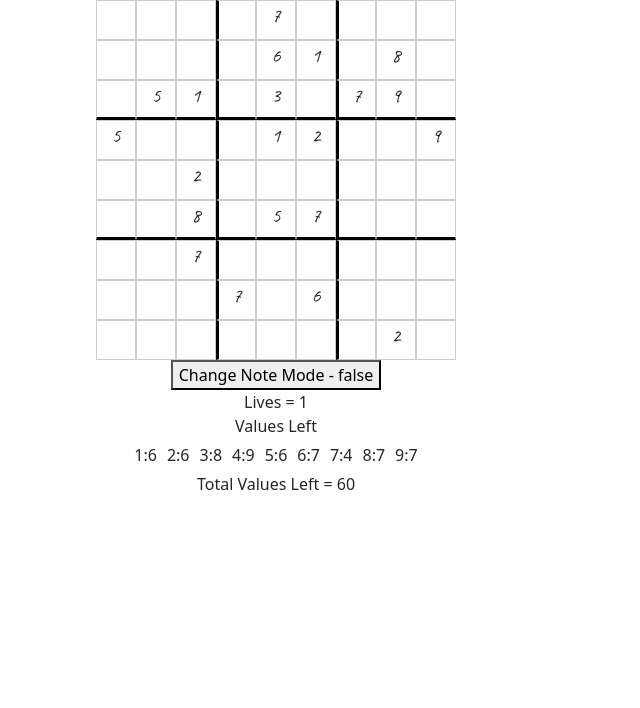
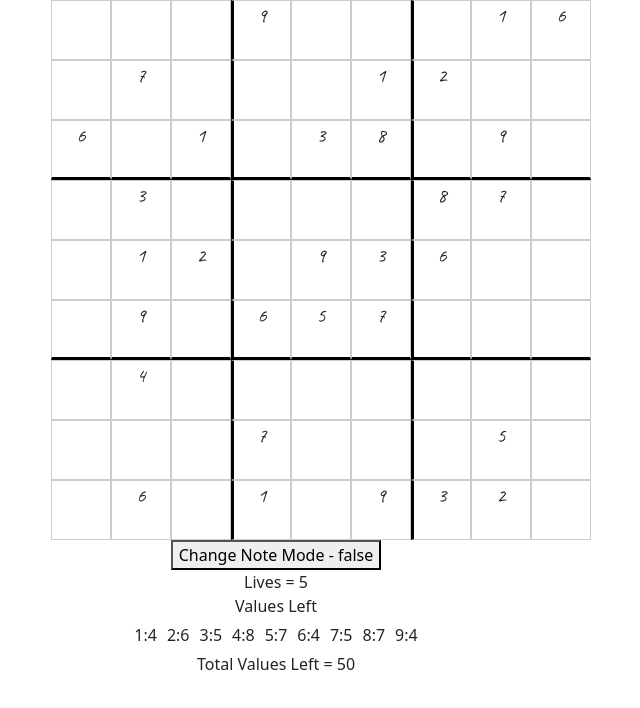
Before and after one commit to Juan-Martinez-306/sudoku-ag-ts, a React (Create React App) app: page / in a window 1280 px wide. Shown: the top 708 px of the page, without its empty margins (364-1004 px from the left). Built offline with nearby package versions, Linux system fonts and the light colour scheme.

Commit message:
Aided note taking by preventing impossible values based on already revealed boxes and highlight the conflicting revealed boxes.

```diff
--- a/src/App.tsx
+++ b/src/App.tsx
@@ -1,4 +1,4 @@
-import React, { useState } from "react";
+import React, { useEffect, useState } from "react";
 import logo from "./logo.svg";
 import "./App.css";
 import "./overlay.css";
@@ -7,8 +7,9 @@ import { Sudoku, SudokuDifficulty } from "./utility/Sudoku";
 
 function App() {
   const [sudokuObj, setSodukuObj] = useState<Sudoku>(
-    new Sudoku(SudokuDifficulty.Hard)
+    new Sudoku(SudokuDifficulty.Easy)
   );
+  const [gameOver, setGameOver] = useState<boolean>(false);
 
   const continueGame = () => {
     const newSudokuObj = new Sudoku(sudokuObj.difficulty);
@@ -30,7 +31,12 @@ function App() {
     setSodukuObj(newSudokuObj);
     setGameOver(false);
   };
-  const [gameOver, setGameOver] = useState<boolean>(false);
+
+  useEffect(() => {
+    if (sudokuObj.lives <= 0) {
+      setGameOver(true);
+    }
+  }, [sudokuObj.lives, setGameOver]);
   return (
     <div className="App">
       {gameOver && (
--- a/src/SudokuBoard.css
+++ b/src/SudokuBoard.css
@@ -3,10 +3,10 @@
 
 .sudoku-grid {
     display: grid;
-    grid-template-columns: repeat(9, 40px);
-    grid-template-rows: repeat(9, 40px);
+    grid-template-columns: repeat(9, 60px);
+    grid-template-rows: repeat(9, 60px);
     gap: 0px;
-    max-width: 360px;
+    max-width: 450px;
     margin: auto;
     font-family: 'Caveat';
 
@@ -17,8 +17,8 @@
 }
 
 .sudoku-cell {
-    width: 40px;
-    height: 40px;
+    width: 60px;
+    height: 60px;
     text-align: center;
     font-size: 20px;
     background-color: white;
--- a/src/SudokuBox.css
+++ b/src/SudokuBox.css
@@ -2,8 +2,8 @@
     display: grid;
     grid-template-columns: repeat(3, 1fr);
     grid-template-rows: repeat(3, 1fr);
-    width: 40px;
-    height: 40px;
+    width: 60px;
+    height: 60px;
     padding: 0;
     border: 1px solid #ccc;
     background-color: white;
@@ -33,5 +33,5 @@
 .sudoku-note {
     display: flex;
     justify-content: center;
-    font-size: 8px;
+    font-size: 14px;
 }
--- a/src/components/SudokuBox.tsx
+++ b/src/components/SudokuBox.tsx
@@ -26,6 +26,9 @@ const SudokuBox: React.FC<SudokuBoxProps> = ({
 }) => {
   const [notes, setNotes] = useState<Set<string>>(new Set());
   // const [filledIn, setFilled] = useState<string | null>(null);
+  const row = Math.floor(boxNum / 9);
+  const col = boxNum % 9;
+
   useEffect(() => {
     if (!isSelected) {
       sudokuObj.showWrong = new Set<number>();
@@ -38,6 +41,7 @@ const SudokuBox: React.FC<SudokuBoxProps> = ({
         Object.assign(newSudokuObj, sudokuObj);
 
         if (noteMode) {
+          if (newSudokuObj.isNoteValidInBoxNum(boxNum, Number(event.key))) {
             setNotes((prevNotes) => {
               const newSet = new Set(prevNotes);
               if (newSet.has(event.key)) {
@@ -51,17 +55,39 @@ const SudokuBox: React.FC<SudokuBoxProps> = ({
               return newSet;
             });
           } else {
+            for (let i = 0; i < 9; ++i) {
+              if (String(newSudokuObj.board[row][i]) === event.key) {
+                newSudokuObj.showWrong.add(row * 9 + i);
+              }
+              if (String(newSudokuObj.board[i][col]) === event.key) {
+                newSudokuObj.showWrong.add(i * 9 + col);
+              }
+            }
+            const boxRow = Math.floor(row / 3) * 3;
+            const boxCol = Math.floor(col / 3) * 3;
+            const foundInBox = false;
+            for (let j = boxRow; j < boxRow + 3; ++j) {
+              for (let k = boxCol; k < boxCol + 3; ++k) {
+                if (String(newSudokuObj.board[j][k]) === event.key) {
+                  newSudokuObj.showWrong.add(j * 9 + k);
+                }
+              }
+              if (foundInBox) {
+                break;
+              }
+            }
+          }
+        } else {
           // FILL IN NUMBER OR ERASE FILL IN NUMBER
           // clear
           setNotes(new Set());
           newSudokuObj.notes[JSON.stringify(boxNum)] = new Set<String>();
-          const row = Math.floor(boxNum / 9);
-          const col = boxNum % 9;
           if (String(newSudokuObj.board[row][col]) === event.key) {
             alert("RIGHT ONE!");
             newSudokuObj.revealed.add(boxNum);
             newSudokuObj.valueToAmountLeft[Number(event.key)] -= 1;
             newSudokuObj.amountOfBoxesLeft--;
+            onClick();
           } else {
             alert("WRONG ONE");
             newSudokuObj.removeLife();
@@ -74,7 +100,7 @@ const SudokuBox: React.FC<SudokuBoxProps> = ({
               }
             }
             const boxRow = Math.floor(row / 3) * 3;
-            const boxCol = Math.floor(row / 3) * 3;
+            const boxCol = Math.floor(col / 3) * 3;
             const foundInBox = false;
             for (let j = boxRow; j < boxRow + 3; ++j) {
               for (let k = boxCol; k < boxCol + 3; ++k) {
--- a/src/utility/Sudoku.tsx
+++ b/src/utility/Sudoku.tsx
@@ -94,6 +94,29 @@ function shuffleArray(array: number[]): number[] {
   return array;
 }
 
+const areInSameSudokuBox = (bx1: number, bx2: number) => {
+  const getCorner = (boxNum: number) => {
+    const row = Math.floor(boxNum / 9);
+    const col = boxNum % 9;
+    const boxRow = Math.floor(row / 3) * 3;
+    const boxCol = Math.floor(col / 3) * 3;
+    return { boxRow, boxCol };
+  };
+
+  const box1Corner = getCorner(bx1);
+  const box2Corner = getCorner(bx2);
+
+  return (
+    box1Corner.boxRow === box2Corner.boxRow &&
+    box1Corner.boxCol === box2Corner.boxCol
+  );
+};
+
+const areInSameSudokuRowOrCol = (bx1: number, bx2: number) => {
+  const sameRow = Math.floor(bx1 / 9) === Math.floor(bx2 / 9);
+  const sameCol = bx1 % 9 === bx2 % 9;
+  return sameRow || sameCol;
+};
 function randomSelectionFromBox(
   boxRow: number,
   boxColumn: number,
@@ -168,6 +191,19 @@ export class Sudoku {
     return this.board[row][col];
   }
 
+  isNoteValidInBoxNum(boxNum: number, note: number) {
+    for (const boxNum2 of this.revealed) {
+      if (
+        areInSameSudokuBox(boxNum, boxNum2) ||
+        areInSameSudokuRowOrCol(boxNum, boxNum2)
+      ) {
+        if (this.getElementAtBoxNum(boxNum2) === note) {
+          return false;
+        }
+      }
+    }
+    return true;
+  }
   determineValuesLeft() {
     for (const boxNum of this.revealed) {
       const valueAtPosition = this.getElementAtBoxNum(boxNum);
```
Lines whose indentation alone changed are shown as unchanged.
